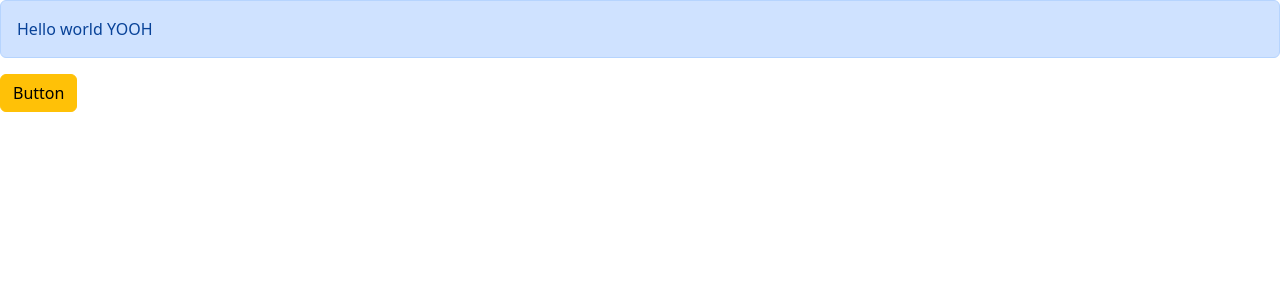
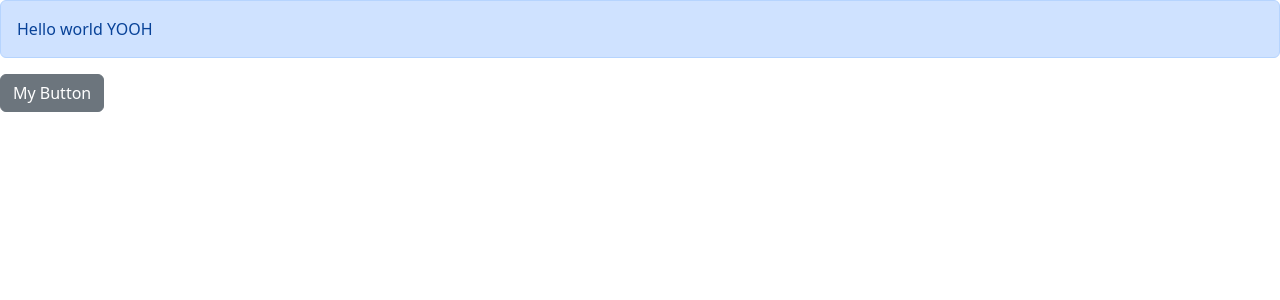
Before and after one commit to Sheddiey/ReactC, a React (Vite) app in the folder React/react-app/: page / in a window 1280 px wide. Shown: the top 300 px of the page. Built offline with nearby package versions, Linux system fonts and the light colour scheme.

Commit message:
making the button dynamic

```diff
--- a/React/react-app/src/App.tsx
+++ b/React/react-app/src/App.tsx
@@ -8,7 +8,7 @@ function App() {
       <Alert>
         Hello world <span>YOOH</span>
       </Alert>
-      <Button text = "Button"/>
+      <Button  onClick={() => console.log("Clicked!")}>My Button</Button>
 
     </div>
   );
--- a/React/react-app/src/Components/Button.tsx
+++ b/React/react-app/src/Components/Button.tsx
@@ -1,14 +1,19 @@
+
+
 
 
 interface Props {
-    text: string;
+    children: string;
+    color?: string;
+    onClick: () => void;
 }
 
 
-function Button ({text}: Props) {
+
+const Button = ({children, color = 'secondary', onClick}: Props) => {
     return (
-        <div className="btn btn-warning">{text}</div>
+    <div className={"btn btn-" + color} onClick={onClick}>{children}</div>
     )
-}
+};
 
 export default Button;
```
